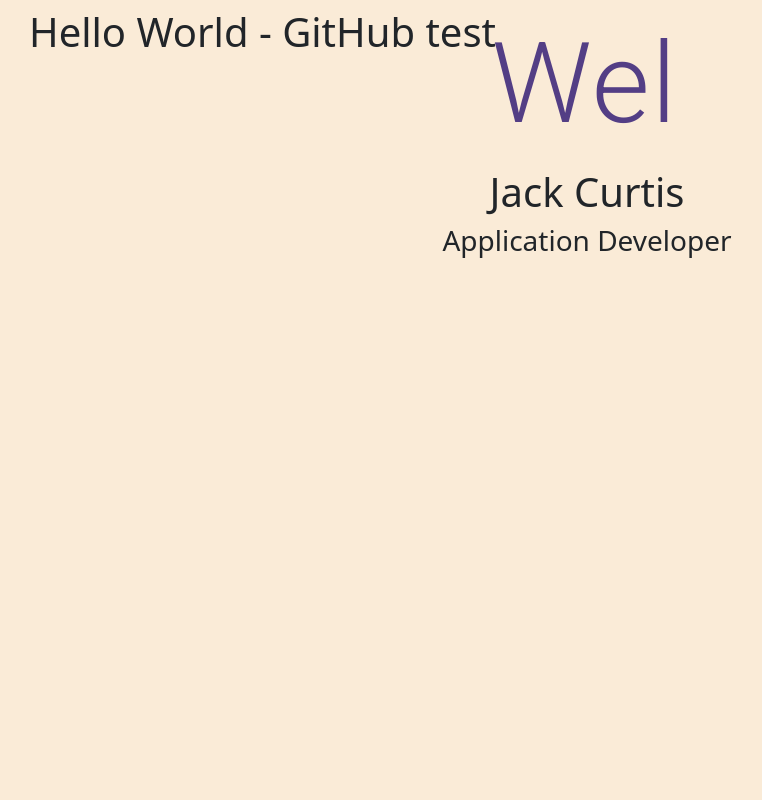
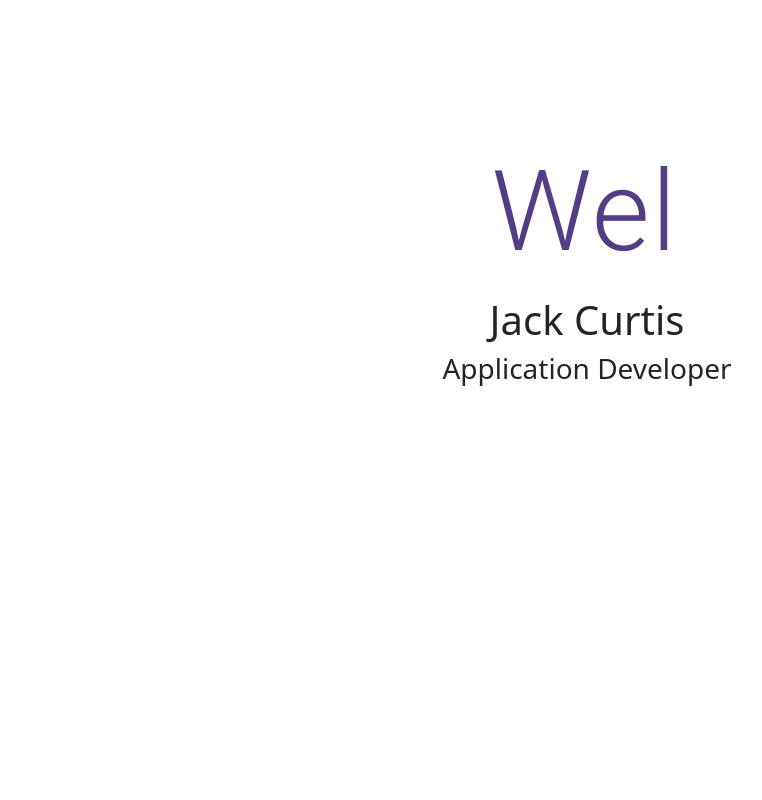
Before and after one commit to jackrcurtis/MyPortfolio, a plain HTML site: page index.html in a window 1280 px wide. Shown: the top 800 px of the page, without its empty margins (53-815 px from the left). Drawn offline with nearby package versions, Linux system fonts and the light colour scheme.

Commit message:
New Commit
Removed Github Test text and changes made to the background color on the homepage

```diff
--- a/CSS/styles.css
+++ b/CSS/styles.css
@@ -11,10 +11,10 @@ body, html {
 .welcome_page {
     /* Full height */
     height: 100%;
-    background-color: antiquewhite;
+    background-color: whitesmokes;
 }
 .welcome-container {
-	padding-top:9%;
+	margin-top:10%;
     display: flex;
     justify-content: center;
     align-items: center;
--- a/index.html
+++ b/index.html
@@ -23,7 +23,6 @@
 <div class="welcome_page">
 	<nav class="navbar navbar-expand-sm fixed-top navbar-light">
 		<div class="container">
-			<h1>Hello World - GitHub test</h1>
 			<button class="navbar-toggler navbar-toggler-right" type="button" data-toggle="collapse" data-target="#navbar1">
 				<span class="navbar-toggler-icon"></span>
 			</button>
@@ -46,8 +45,7 @@
 	<div class = "portfolio-page">Hello world</div>
 
 
-
-how to </body>
+ </body>
 
 
 
```
